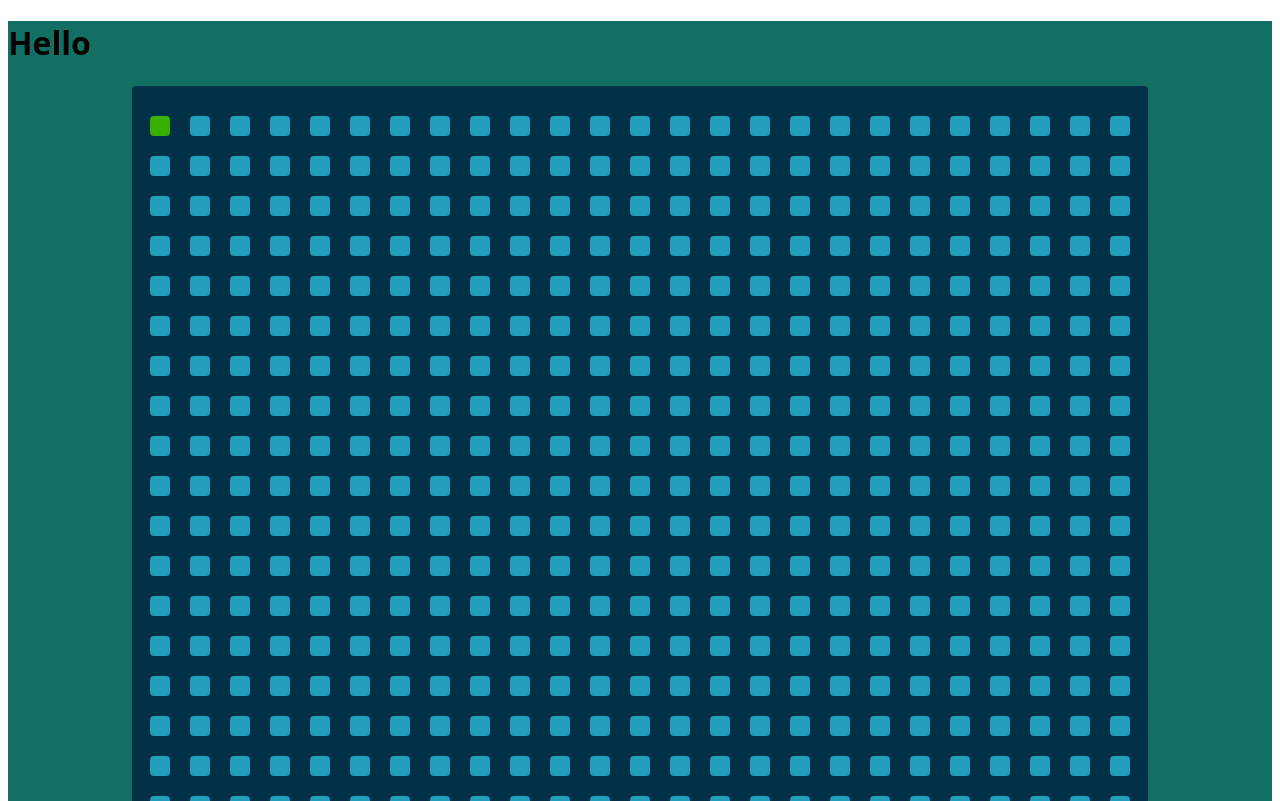
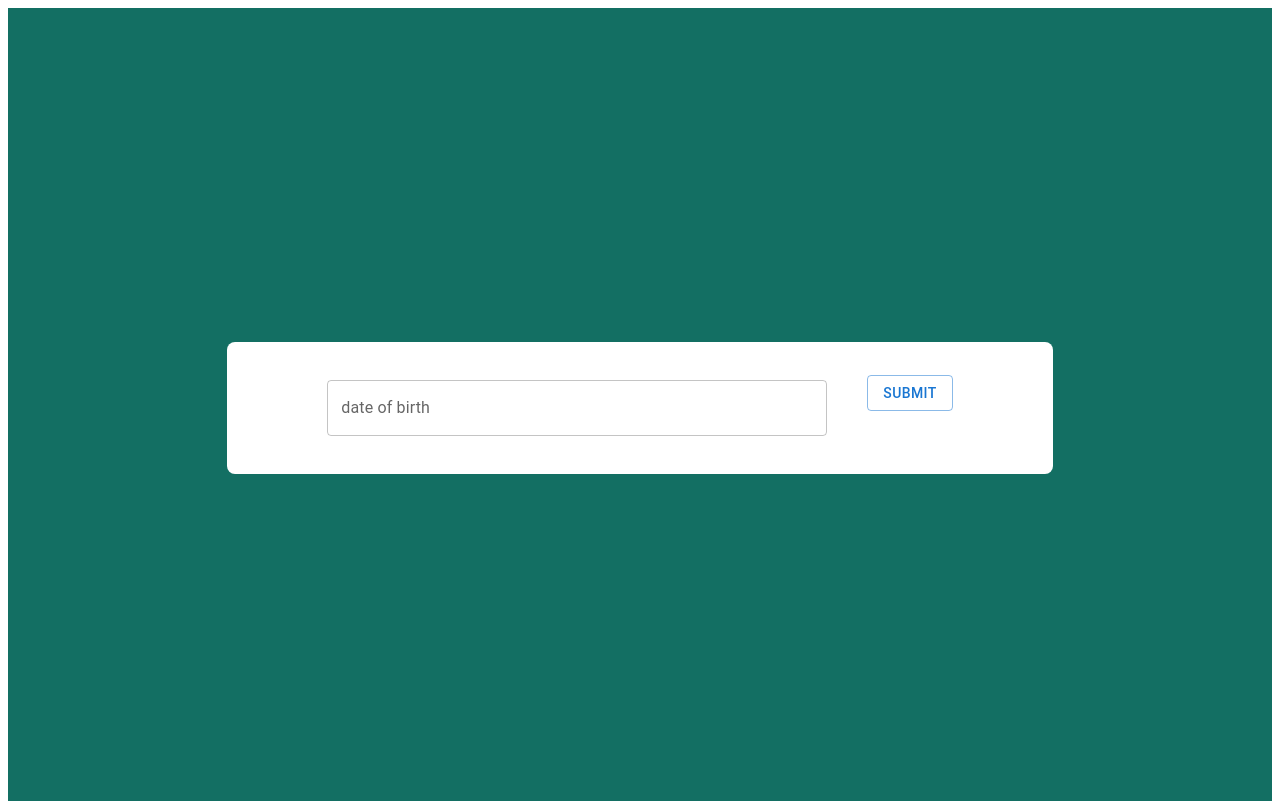
Before and after one commit to Harshavardhan1617/Life-Check, a React (Vite) app: page / in a window 1280 px wide. Shown: the top 801 px of the page. Built offline with nearby package versions, Linux system fonts and the light colour scheme; a web font is replaced by a local one.

Commit message:
fix async issue causing delay between load and render

```diff
--- a/src/App.jsx
+++ b/src/App.jsx
@@ -1,14 +1,53 @@
 import "./App.css";
-import CardList from "./cardList/CardList";
 import Life from "./life/Life";
-import Week from "./week/Week";
+import DateOfBirthPicker from "./DatePicker/DatePicker";
+import { db, createArray } from "../db";
+import { useEffect, useState } from "react";
 
 function App() {
+  const [dataExists, setDataToggle] = useState(null);
+  const [data, setData] = useState(null);
+  const [isLoading, setIsLoading] = useState(true);
+
+  useEffect(() => {
+    const checkDataExistence = async () => {
+      try {
+        const count = await db.table("weeks").count();
+        setDataToggle(count > 0);
+        if (count > 0) {
+          const result = await db.weeks.toArray();
+          setData(result);
+        }
+      } catch (error) {
+        console.error("Error:", error);
+      } finally {
+        setIsLoading(false);
+      }
+    };
+
+    checkDataExistence();
+  }, []);
+
+  const handleDateSubmit = async (selectedDate) => {
+    setIsLoading(true);
+    await createArray(selectedDate.valueOf());
+    const result = await db.weeks.toArray();
+    setData(result);
+    setDataToggle(true);
+    setIsLoading(false);
+  };
+
+  if (isLoading) {
+    return <div>Loading...</div>;
+  }
+
   return (
     <>
-      <h1>Hello</h1>
-
-      <Life />
+      {dataExists ? (
+        <Life data={data} />
+      ) : (
+        <DateOfBirthPicker toggler={handleDateSubmit} />
+      )}
     </>
   );
 }
--- a/src/DatePicker/DatePicker.jsx
+++ b/src/DatePicker/DatePicker.jsx
@@ -7,11 +7,11 @@ import Button from "@mui/material/Button";
 import "./DatePicker.css";
 import { useState } from "react";
 import { createArray } from "../../db";
-export default function DateOfBirthPicker({ toggle }) {
+export default function DateOfBirthPicker({ toggler }) {
   const [selectedDate, setSelectedDate] = useState(null);
 
   const handleSubmit = () => {
-    createArray(selectedDate.valueOf());
+    toggler(selectedDate);
   };
 
   const handleDateChange = (date) => {
--- a/src/index.css
+++ b/src/index.css
@@ -1,3 +1,6 @@
 #root {
   background-color: #136f63;
+  display: grid;
+  grid-template-rows: 1fr auto;
+  height: 100vh;
 }
--- a/src/life/Life.jsx
+++ b/src/life/Life.jsx
@@ -1,32 +1,15 @@
 import Week from "../week/Week";
 import "./Life.css";
-import { createArray } from "../../seeds/sampleDataGenerator";
 
-const dateOfBirth = 976371090000;
-var sampleData = [];
-
-if (localStorage.length === 0) {
-  sampleData = createArray(dateOfBirth);
-  const sampleData_serialized = JSON.stringify(sampleData);
-  localStorage.setItem("sampleData", sampleData_serialized);
-  console.log("saved to local storage");
-} else {
-  const sampleData_deserialized = JSON.parse(
-    localStorage.getItem("sampleData")
-  );
-  sampleData = sampleData_deserialized;
-  console.log("retrieved from local storage");
-}
-
-export default function Life() {
+export default function Life({ data }) {
   return (
     <div className="life">
-      {sampleData.map((eachWeek) => {
+      {data.map((eachWeek) => {
         return (
           <Week
-            key={eachWeek.id}
-            todos={eachWeek.todos}
-            timeStamp={eachWeek.id}
+            key={eachWeek.weekID}
+            todos={eachWeek.todo}
+            timeStamp={eachWeek.weekID}
           />
         );
       })}
```
